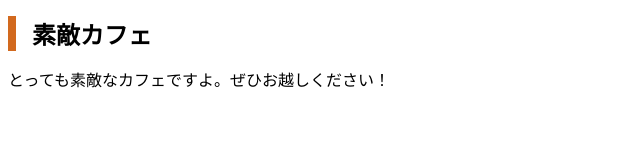
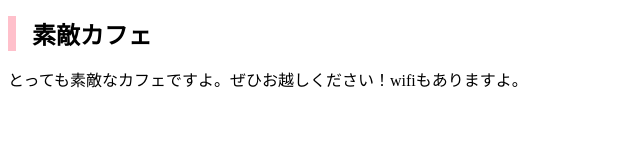
Before and after one commit to aki16mi73/mycafe, a plain HTML site: page index.html in a window 1280 px wide. Shown: the whole page, without its empty margins (0-640 px from the left). Drawn offline with Linux system fonts and the light colour scheme.

Commit message:
Add files via upload

```diff
--- a/css/styles.css
+++ b/css/styles.css
@@ -1,5 +1,5 @@
 h1 {
   font-size: 24px;
   padding-left: 16px;
-  border-left: 8px solid chocolate;
+  border-left: 8px solid pink;
 }
--- a/index.html
+++ b/index.html
@@ -8,6 +8,6 @@
 
   <body>
     <h1>素敵カフェ</h1>
-    <p>とっても素敵なカフェですよ。ぜひお越しください！</p>
+    <p>とっても素敵なカフェですよ。ぜひお越しください！wifiもありますよ。</p>
   </body>
 </html>
```
